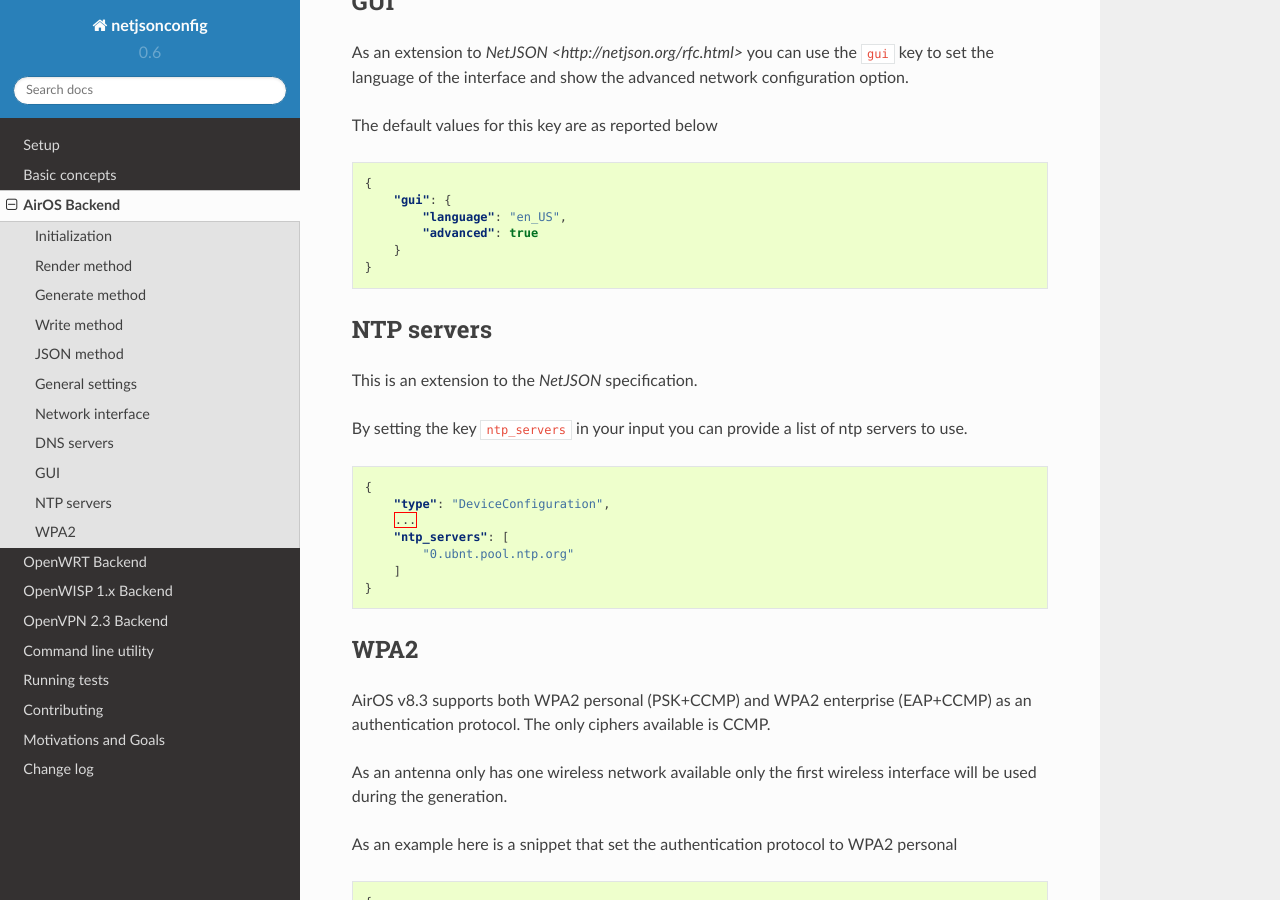
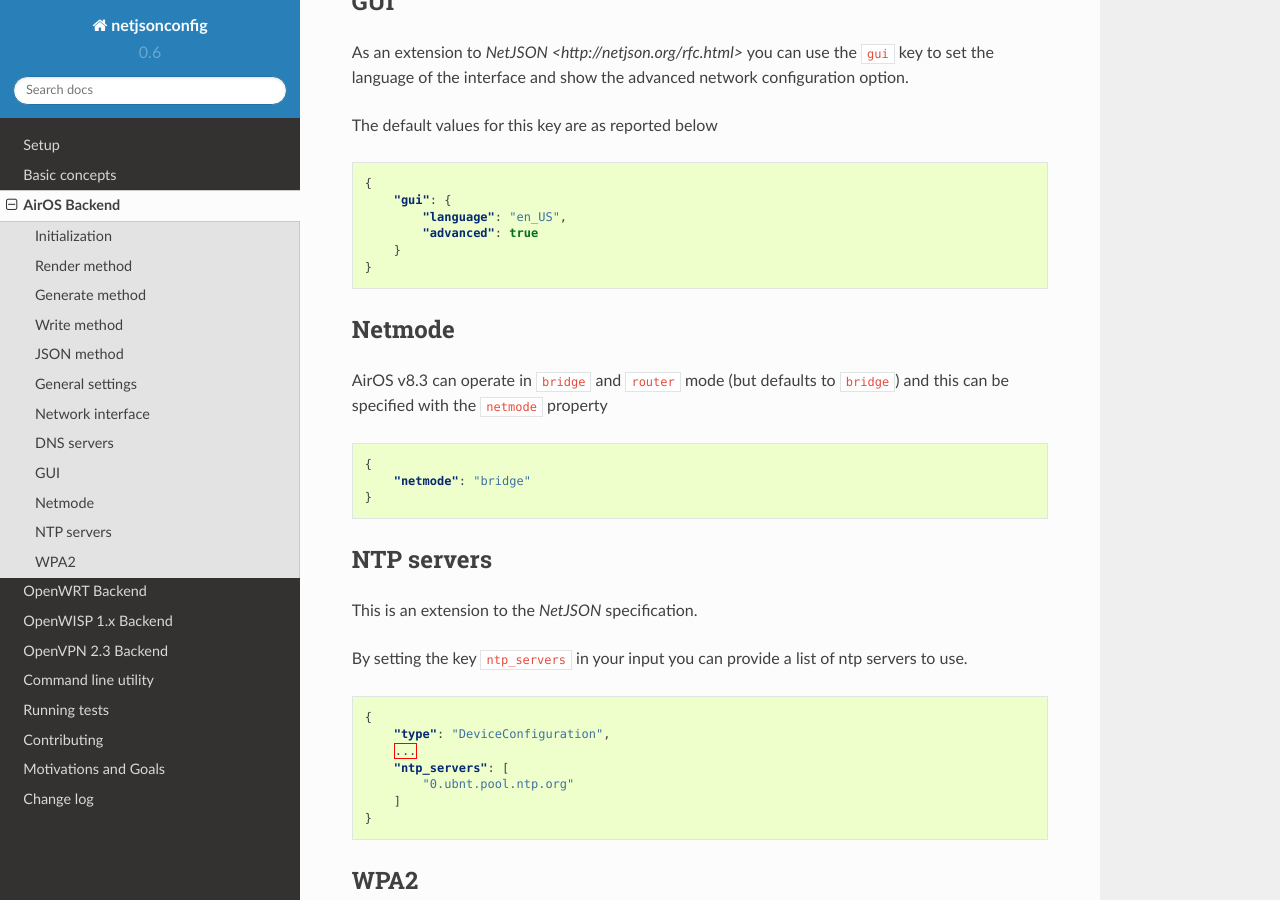
Before and after one commit to openwisp/netjsonconfig, a Sphinx documentation site: the page built from docs/source/backends/airos.rst, in a window 1280 px wide and 900 px high, scrolled down 2419 px. Built offline with Sphinx 7.4.7 and the Read the Docs theme 2.0.0, drawn with Linux system fonts in a browser that asks for light colours.

Commit message:
[airos][doc] added netmode docs for airos backend

```diff
--- a/docs/source/backends/airos.rst
+++ b/docs/source/backends/airos.rst
@@ -111,6 +111,17 @@ The default values for this key are as reported below
         }
     }
 
+Netmode
+-------
+
+AirOS v8.3 can operate in ``bridge`` and ``router`` mode (but defaults to ``bridge``) and this can be specified with the ``netmode`` property
+
+.. code-block:: json
+
+    {
+        "netmode": "bridge"
+    }
+
 NTP servers
 -----------
 
```
